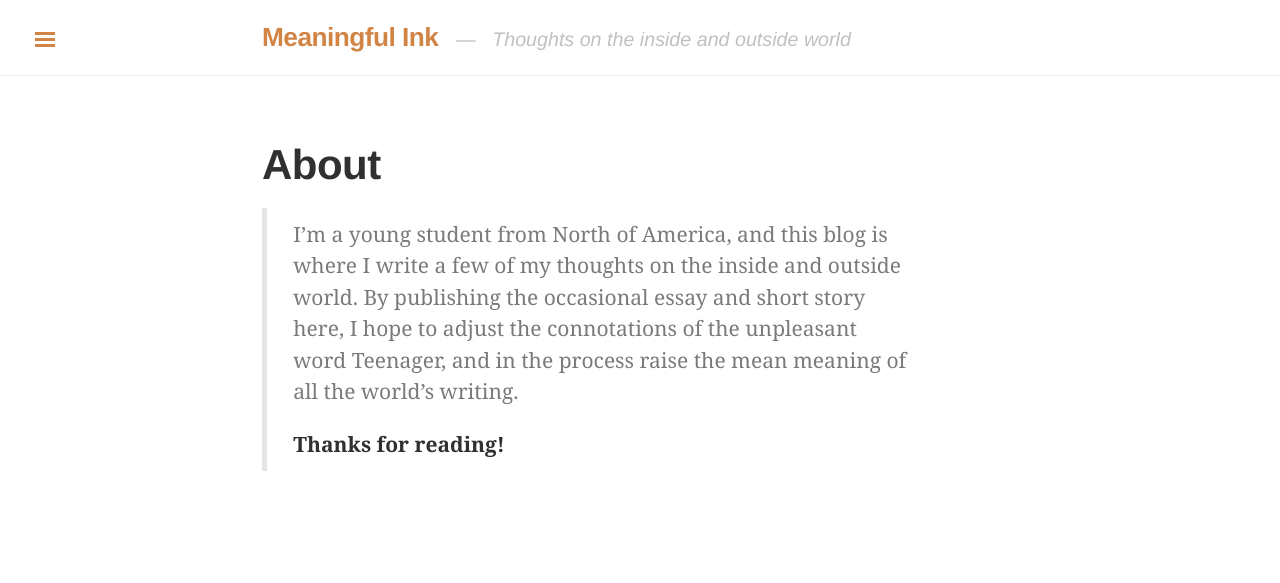
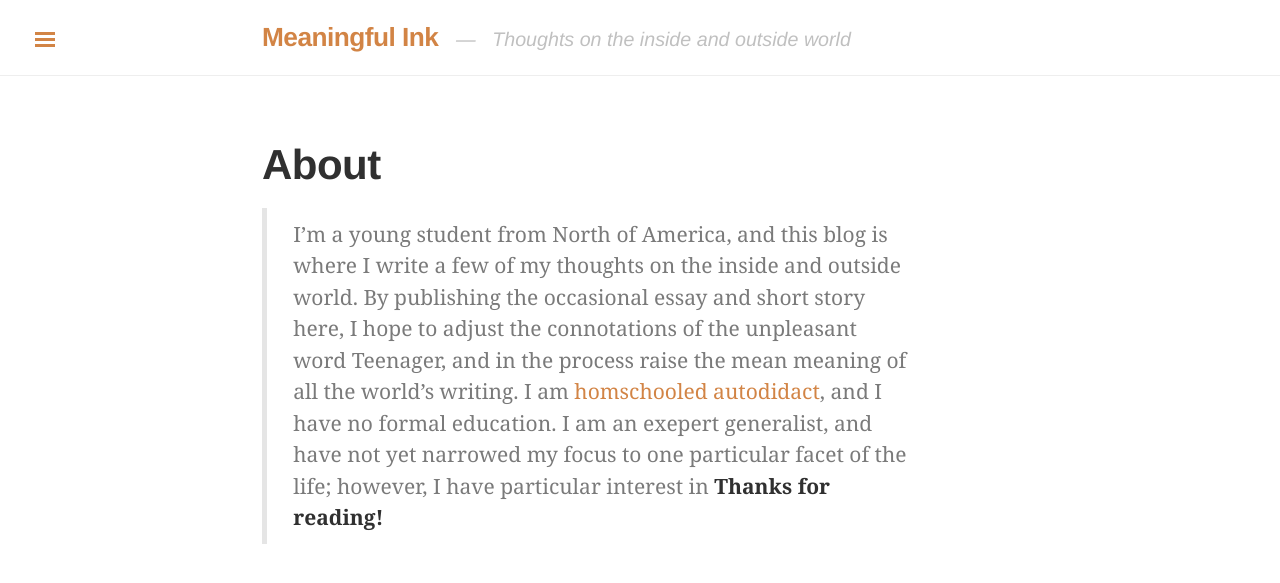
Before and after one commit to meaningfulink/meaningfulink.github.io, a Jekyll site: the page built from about.md, in a window 1280 px wide. Shown: the top 583 px of the page. Built offline with Jekyll 4.4.1, drawn with Linux system fonts in a browser that asks for light colours; some web fonts are replaced; Markdown is read by kramdown in place of the engine named in the settings.

Commit message:
Updated about.md

```diff
--- a/about.md
+++ b/about.md
@@ -5,5 +5,5 @@ published: true
 ---
 
 >I’m a young student from North of America, and this blog is where I write a few of my thoughts on the inside and outside world. By publishing the occasional essay and short story here, I hope to adjust the connotations of the unpleasant word Teenager, and in the process raise the mean meaning of all the world’s writing.
->
+>I am [homschooled](http://wikipedia.org/wiki/homeschooling) [autodidact](http://wikipedia.org/wiki/autodidact), and I have no formal education. I am an exepert generalist, and have not yet narrowed my focus to one particular facet of the life; however, I have particular interest in
 >**Thanks for reading!**
```
